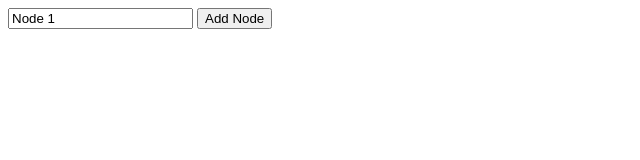
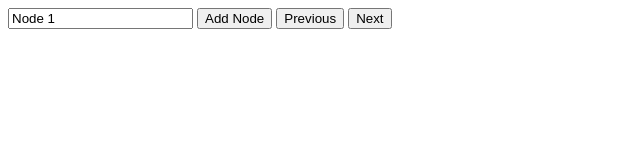
Before and after one commit to S0han/Linked-List-With-Test-Button, a plain HTML site: page index.html in a window 1280 px wide. Shown: the whole page, without its empty margins (0-640 px from the left). Drawn offline with Linux system fonts and the light colour scheme.

Commit message:
first commit

```diff
--- a/index.html
+++ b/index.html
@@ -9,11 +9,16 @@
 		<!-- this is the button and textbox input -->
 		<div id = "nodeAdditions">
 			<input type="textbox" id="v" value="Node 1" />
-			<input type="button" value="Add Node" onclick="addNode()"/>
+			<input type="button" value="Add Node" onclick="addNode()" />
+			<input type="button" value="Previous" id="previousNode" onclick="previousNode()" />
+			<input type="button" value="Next" onclick="nextNode()" />
 		</div>
 
 		<!-- the javascript will insert its html into this div -->
 		<div id="output"></div>
+
+		<!-- this section will be for the travesing buttons -->
+		<div id="trav"></div>
 
 		<!-- add the script before closing body tags -->
 		<!-- this will call the functions with the button -->
--- a/js/script.js
+++ b/js/script.js
@@ -61,7 +61,7 @@ LinkedList.prototype.print = function() {
 	var node = this.head;
 
 	//create a loop that will allow you to populate node with values
-	while (node != null){
+	while (node != null) {
 		s += node.content + "   ";
 		node = node.next; //make sure node points to next node
 	}
@@ -78,5 +78,47 @@ function addNode() {
 	var el = document.getElementById('v').value;
 	myList.add(el);
 	document.getElementById("output").innerHTML = myList.print();
+	var n = "You are currently on node " + (myList.length - 1) + ".";
+	document.getElementById("trav").innerHTML = n;
+}
 
+//this will allow you to go to the previous node when clicking the button
+function previousNode() {
+	if (myList.head == null) {
+		document.getElementById("trav").innerHTML = myList.print();
+	}
+
+	else if (myList.length == 1) {
+		var x = "You are currently on node " + (myList.length - 1) + ", also known as the head node.";
+		document.getElementById("trav").innerHTML = x;
+	}
+
+	else {
+		var y = "You are currently on node " + (myList.length - 1) + ".";
+		document.getElementById("trav").innerHTML = y;
+		myList.length--;
+	}
 }
+
+//this will allow you to go to the next node when clicking the button
+function nextNode() {
+	if (myList.head == null) {
+		document.getElementById("trav").innerHTML = myList.print();
+	}
+
+	else if (myList.length == 1) {
+		var x = "You are currently on node " + (myList.length - 1) + ", also known as the head node.";
+		document.getElementById("trav").innerHTML = x;
+	}
+
+	else if (myList.tail.length == myList.length) {
+		var b = "You are currently on node " + (myList.length - 1) + ", also known as the tail node.";
+		document.getElementById("trav").innerHTML = b;
+	}
+
+	else {
+		var y = "You are currently on node " + (myList.length - 1) + ".";
+		document.getElementById("trav").innerHTML = y;
+		myList.length++;
+	}
+}
```
